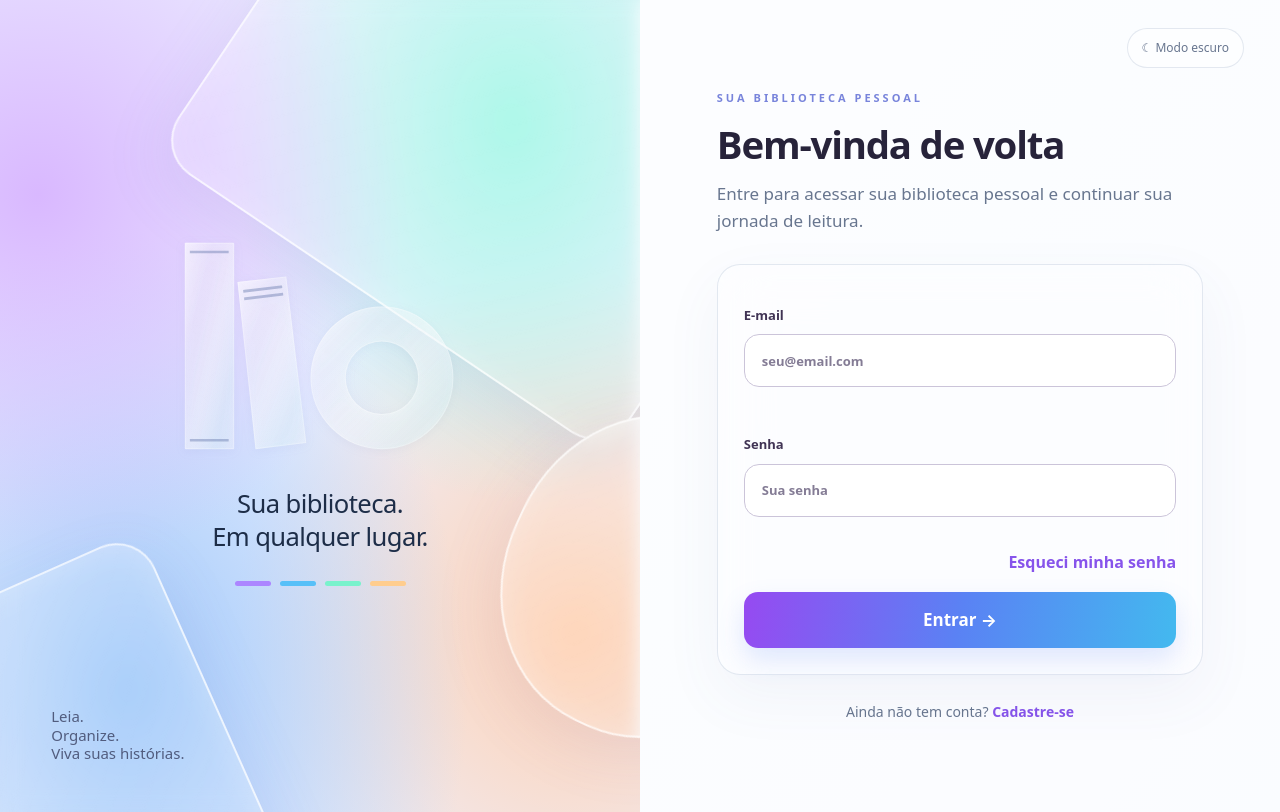
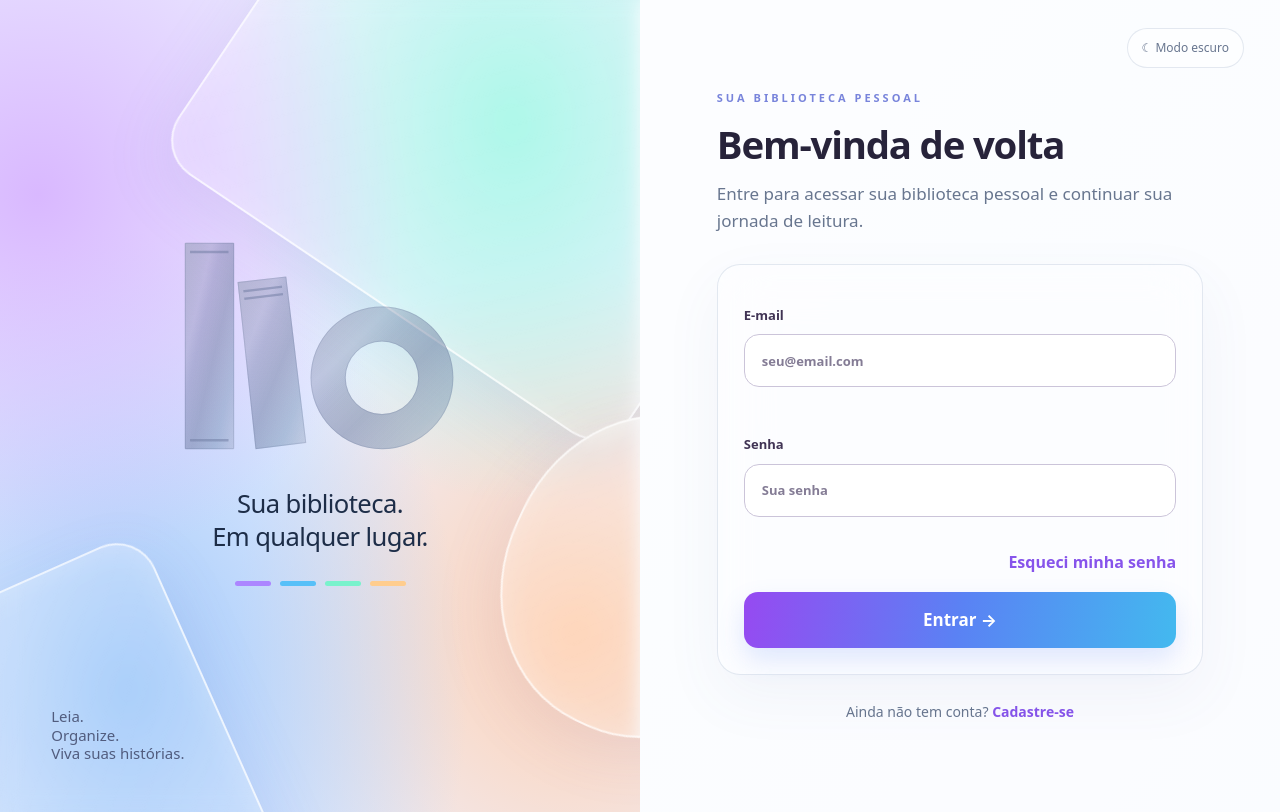
Before and after one commit to isabelmr1107/leituras-app, a Next.js app: page /login in a window 1280 px wide. Built offline with nearby package versions, Linux system fonts and the light colour scheme.

Commit message:
style(lio): improve light glass logo contrast and natural book opening animation

```diff
--- a/app/globals.css
+++ b/app/globals.css
@@ -896,3 +896,43 @@ html[data-theme="light"] .lio-book-page{background:linear-gradient(125deg,#fff,#
 @media(prefers-reduced-motion:reduce){
  .lio-book-flip{animation:none!important;transform:rotateY(-145deg)!important}
 }
+
+
+/* Refinements: balanced translucent smoky-lilac logo on pastel background. */
+html[data-theme="light"] .lio-auth-logo,
+.lio-auth-light .lio-auth-logo{
+  color:rgba(93,106,146,.88)!important;
+  --lio-logo-cut:rgba(112,124,161,.66)!important;
+  opacity:1!important;
+  filter:none!important;
+}
+/* Bookshelf and circular O strokes use the same soft shade; the backdrop stays empty. */
+.lio-auth-logo path,.lio-auth-logo rect,.lio-auth-logo circle{vector-effect:non-scaling-stroke}
+/* Replace 3D rotating sheets with a correctly proportioned, flat open-book illustration. */
+.welcome-illustration.lio-book-scene{
+  perspective:none!important;
+  min-height:215px!important;
+  overflow:visible!important;
+}
+.lio-open-book-svg{
+  display:block;width:min(100%,420px);height:auto;max-height:265px;
+  overflow:visible;
+  transform:rotate(-4deg);
+  filter:drop-shadow(0 18px 18px rgba(18,16,43,.17));
+}
+.lio-book-turning-page{
+  transform-box:fill-box;
+  transform-origin:0% 50%;
+  animation:lio-natural-page 7s ease-in-out infinite;
+}
+@keyframes lio-natural-page{
+  0%,13%,90%,100%{transform:scaleX(1)}
+  40%,60%{transform:scaleX(.06)}
+  72%{transform:scaleX(.68)}
+}
+@media(max-width:600px){
+ .lio-open-book-svg{width:215px;max-height:148px;transform:rotate(-4deg)}
+}
+@media(prefers-reduced-motion:reduce){
+ .lio-book-turning-page{animation:none!important;transform:scaleX(.8)}
+}
```
